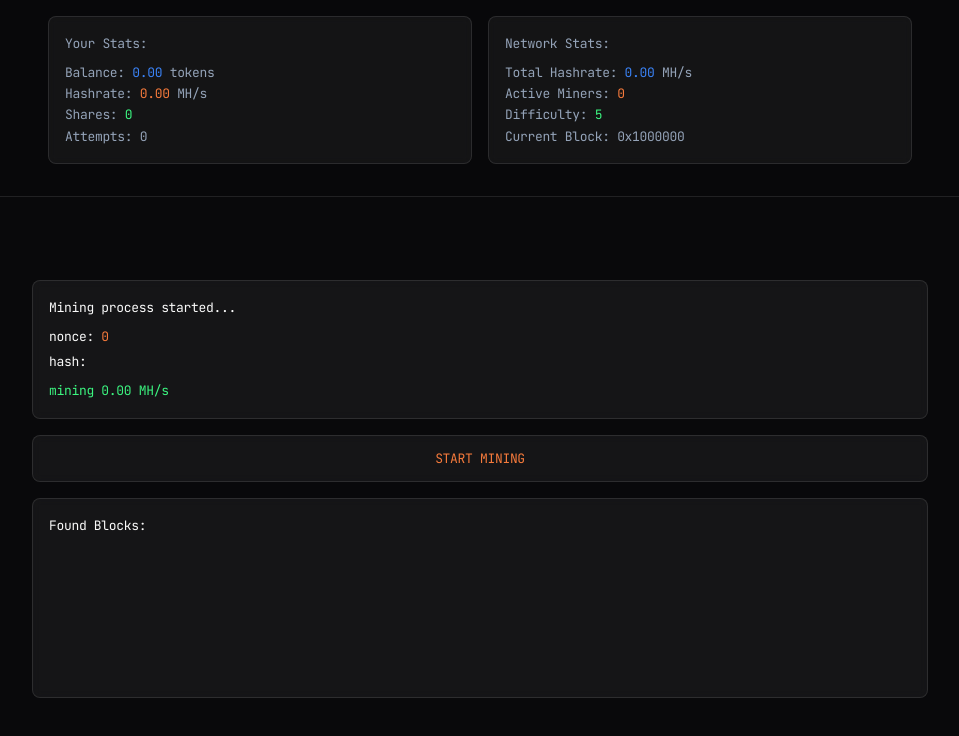
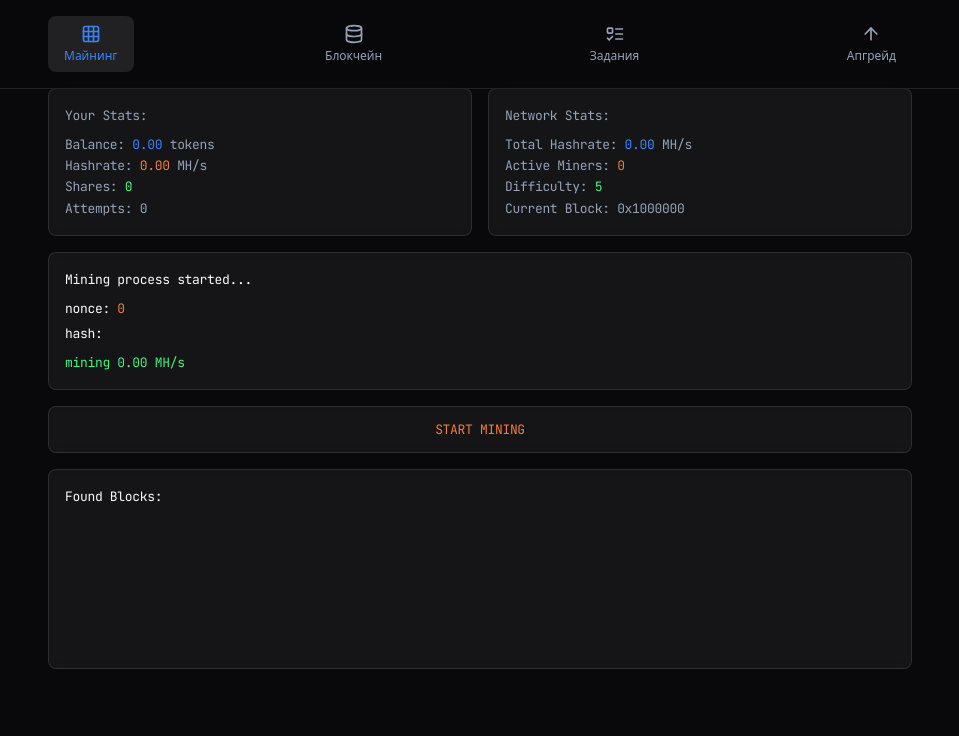
Before and after one commit to elinmaks/mining-terminal-express, a React (Vite) app: page / in a window 1280 px wide. Shown: the top 736 px of the page, without its empty margins (160-1119 px from the left). Built offline with nearby package versions, Linux system fonts and the light colour scheme.

Commit message:
Add navigation panel
Adds a navigation panel with sections for mining, blockchain, tasks, and upgrades. The panel is fixed at the top, and the existing header is removed.

```diff
--- a/src/pages/Index.tsx
+++ b/src/pages/Index.tsx
@@ -1,5 +1,6 @@
 
 import { useEffect, useState } from 'react';
+import { Grid, Database, ListTodo, ArrowUp } from 'lucide-react';
 import MiningStats from '@/components/MiningStats';
 import MiningOutput from '@/components/MiningOutput';
 import BlocksList from '@/components/BlocksList';
@@ -15,6 +16,7 @@ import { useMining } from '@/hooks/useMining';
 
 const Index = () => {
   const [user, setUser] = useState<TelegramUser | null>(null);
+  const [activeSection, setActiveSection] = useState('mining');
   const {
     isMining,
     setIsMining,
@@ -38,13 +40,11 @@ const Index = () => {
       });
     }
 
-    // Устанавливаем стили для предотвращения сворачивания
     document.body.style.overscrollBehavior = 'none';
     document.body.style.height = '100vh';
     document.body.style.overflow = 'hidden';
   }, []);
 
-  // Управление главной кнопкой
   useEffect(() => {
     const buttonText = isMining ? 'STOP MINING' : 'START MINING';
     showMainButton(buttonText);
@@ -59,9 +59,59 @@ const Index = () => {
     setIsMining(true);
   };
 
+  const handleSectionClick = (section: string) => {
+    haptic.selection();
+    setActiveSection(section);
+  };
+
   return (
     <div className="flex flex-col h-screen bg-background">
-      <div className="fixed top-0 left-0 right-0 z-10 bg-background/80 backdrop-blur-lg border-b border-white/10">
+      {/* Панель навигации */}
+      <div className="fixed top-0 left-0 right-0 z-20 bg-background/80 backdrop-blur-lg border-b border-white/10">
+        <div className="max-w-4xl mx-auto">
+          <div className="flex justify-between items-center p-4">
+            <button
+              onClick={() => handleSectionClick('mining')}
+              className={`flex flex-col items-center space-y-1 px-4 py-2 rounded-lg transition-colors ${
+                activeSection === 'mining' ? 'text-terminal-hash bg-white/10' : 'text-terminal-text hover:text-terminal-hash'
+              }`}
+            >
+              <Grid className="w-5 h-5" />
+              <span className="text-xs">Майнинг</span>
+            </button>
+            <button
+              onClick={() => handleSectionClick('blockchain')}
+              className={`flex flex-col items-center space-y-1 px-4 py-2 rounded-lg transition-colors ${
+                activeSection === 'blockchain' ? 'text-terminal-hash bg-white/10' : 'text-terminal-text hover:text-terminal-hash'
+              }`}
+            >
+              <Database className="w-5 h-5" />
+              <span className="text-xs">Блокчейн</span>
+            </button>
+            <button
+              onClick={() => handleSectionClick('tasks')}
+              className={`flex flex-col items-center space-y-1 px-4 py-2 rounded-lg transition-colors ${
+                activeSection === 'tasks' ? 'text-terminal-hash bg-white/10' : 'text-terminal-text hover:text-terminal-hash'
+              }`}
+            >
+              <ListTodo className="w-5 h-5" />
+              <span className="text-xs">Задания</span>
+            </button>
+            <button
+              onClick={() => handleSectionClick('upgrade')}
+              className={`flex flex-col items-center space-y-1 px-4 py-2 rounded-lg transition-colors ${
+                activeSection === 'upgrade' ? 'text-terminal-hash bg-white/10' : 'text-terminal-text hover:text-terminal-hash'
+              }`}
+            >
+              <ArrowUp className="w-5 h-5" />
+              <span className="text-xs">Апгрейд</span>
+            </button>
+          </div>
+        </div>
+      </div>
+
+      {/* Основной контент */}
+      <div className="flex-1 overflow-y-auto pt-[72px]">
         <div className="max-w-4xl mx-auto p-4">
           <MiningStats
             personalStats={{
@@ -78,11 +128,7 @@ const Index = () => {
             }}
             user={user}
           />
-        </div>
-      </div>
 
-      <div className="flex-1 overflow-y-auto pt-[280px] pb-4 px-4 md:px-8">
-        <div className="max-w-4xl mx-auto">
           <MiningOutput
             nonce={currentNonce}
             hash={currentHash}
```
